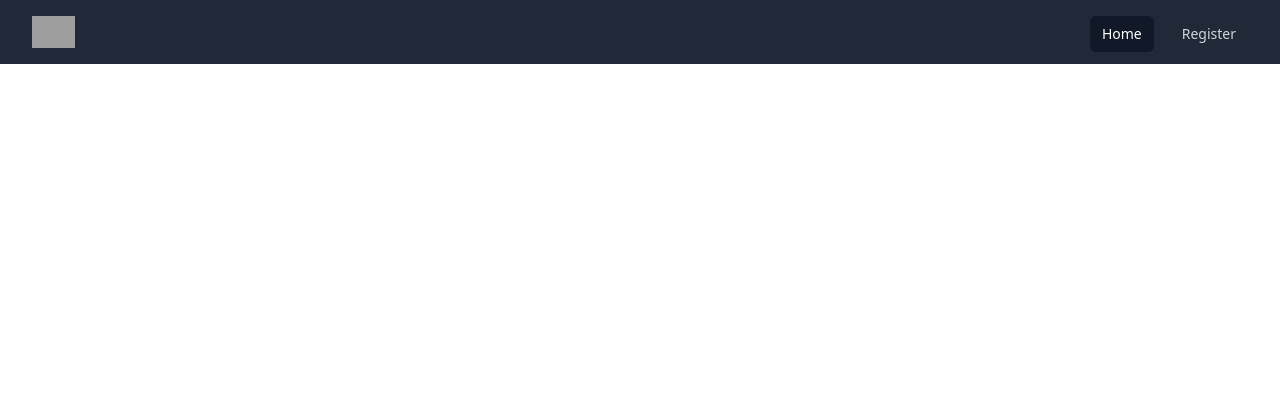
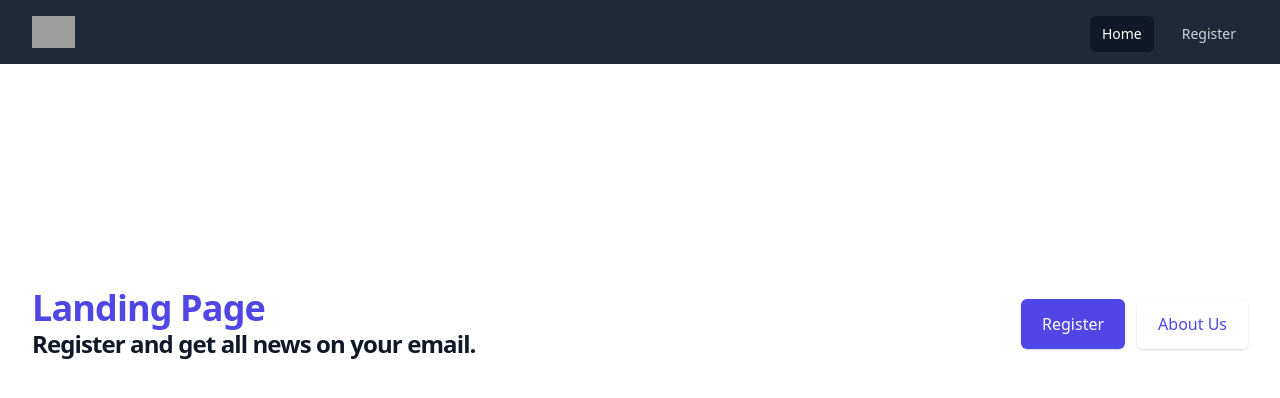
Before and after one commit to geraldoahnert/landing-page, a React (Create React App) app in the folder client/: page / in a window 1280 px wide. Shown: the top 398 px of the page. Built offline with nearby package versions, Linux system fonts and the light colour scheme; grey boxes are pictures that could not be loaded.

Commit message:
Add: home page component.

```diff
--- a/client/src/App.js
+++ b/client/src/App.js
@@ -2,11 +2,13 @@
 import { BrowserRouter as Router } from "react-router-dom";
 
 import Navbar from "./components/Navbar.js";
+import FirstPage from "./components/FirstPage.js";
 
 function App() {
     return (
         <Router>
             <Navbar />
+            <FirstPage />
         </Router>
     );
 }
--- /dev/null
+++ b/client/src/components/FirstPage.js
@@ -0,0 +1,34 @@
+function FirstPage() {
+    return (
+        <div className="mt-40">
+            <div className="max-w-7xl mx-auto py-12 px-4 sm:px-6 lg:py-16 lg:px-8 lg:flex lg:items-center lg:justify-between">
+                <h2 className="text-3xl font-extrabold tracking-tight text-gray-900 sm:text-4xl">
+                    <span className="block text-indigo-600">Landing Page</span>
+                    <span className="block sm:text-2xl">
+                        Register and get all news on your email.
+                    </span>
+                </h2>
+                <div className="mt-8 flex lg:mt-0 lg:flex-shrink-0">
+                    <div className="inline-flex rounded-md shadow">
+                        <a
+                            href="#home"
+                            className="inline-flex items-center justify-center px-5 py-3 border border-transparent text-base font-medium rounded-md text-white bg-indigo-600 hover:bg-indigo-700"
+                        >
+                            Register
+                        </a>
+                    </div>
+                    <div className="ml-3 inline-flex rounded-md shadow">
+                        <a
+                            href="#home"
+                            className="inline-flex items-center justify-center px-5 py-3 border border-transparent text-base font-medium rounded-md text-indigo-600 bg-white hover:bg-indigo-50"
+                        >
+                            About Us
+                        </a>
+                    </div>
+                </div>
+            </div>
+        </div>
+    );
+}
+
+export default FirstPage;
```
